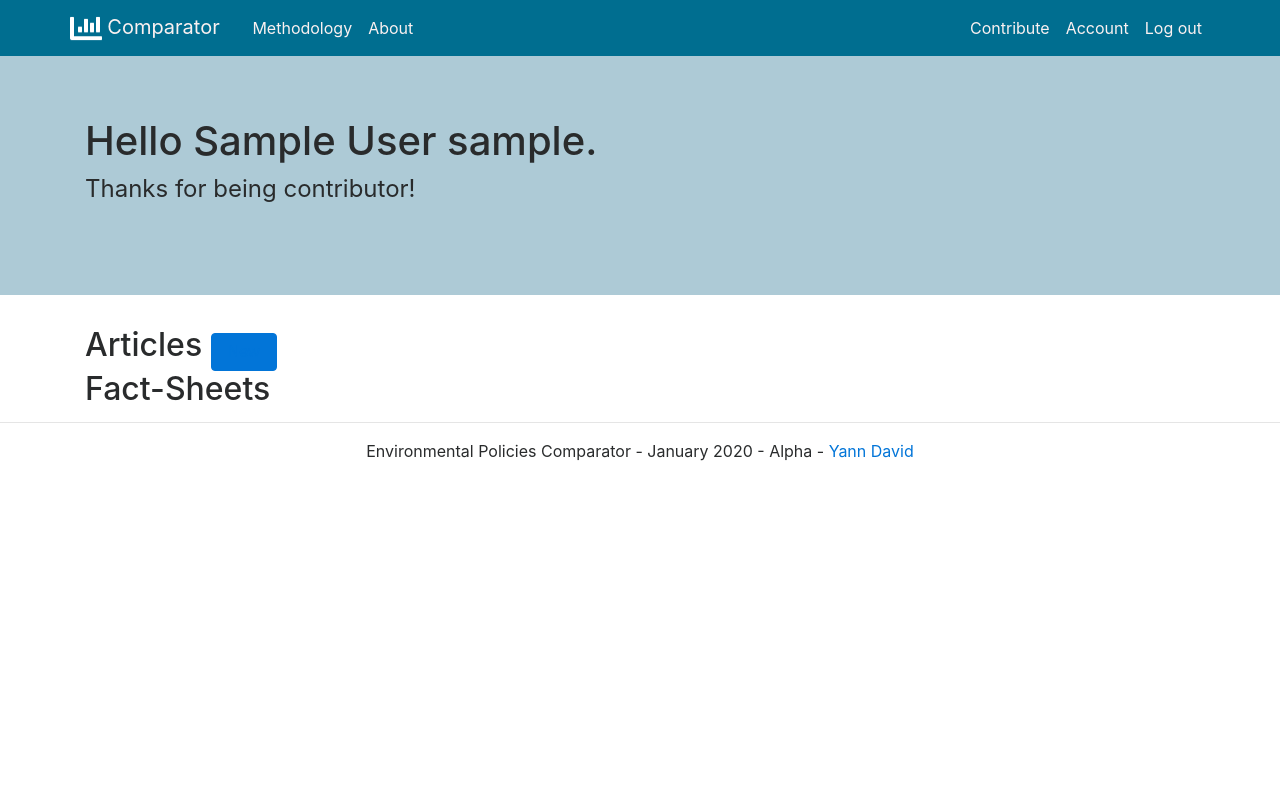
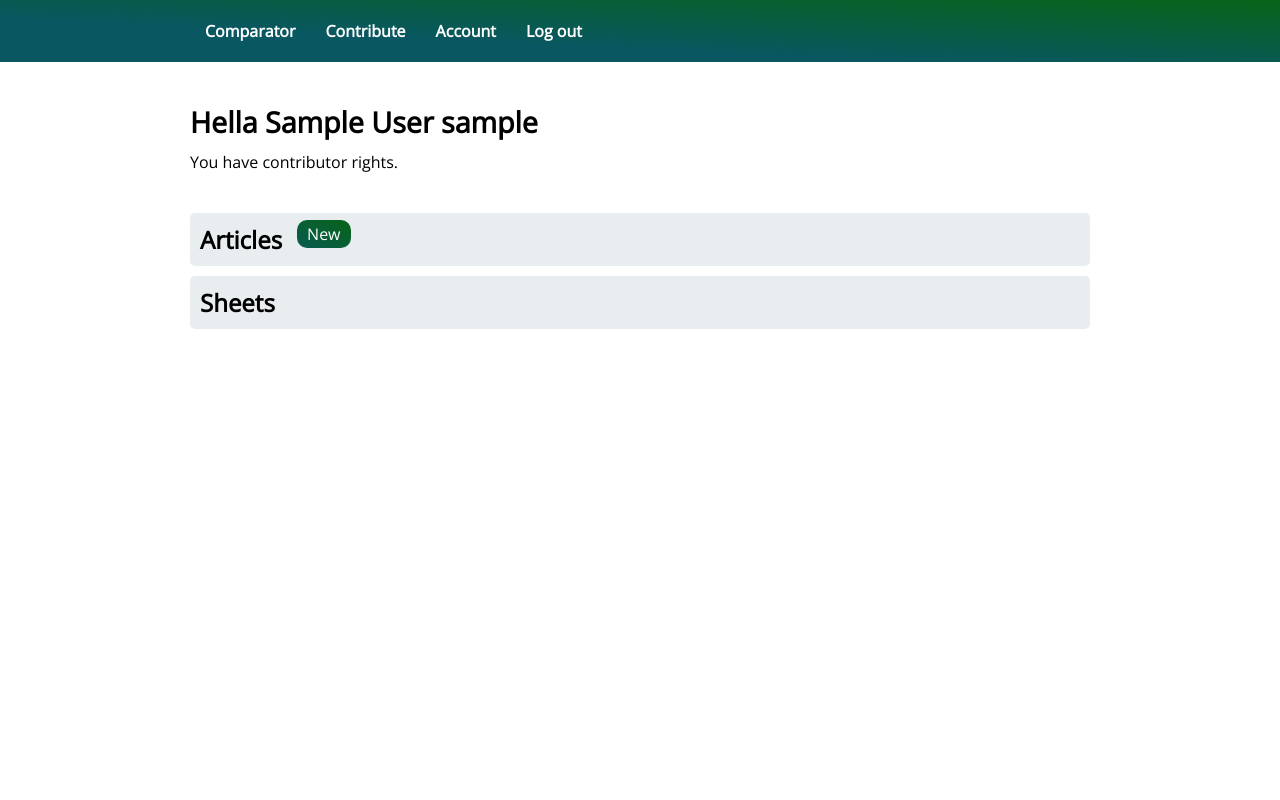
Before and after one commit to TrellixVulnTeam/policy-comparator_KDFX, a Flask app: page /contribute in a window 1280 px wide. Run offline with Flask 2, Linux system fonts and the light colour scheme; the visitor is signed in with stand-in values (Sample User, id 1); data comes from the database, SQL or seed files in the repository; both versions use the stored data as it was after the commit; data that the repository does not hold is empty; parts of the project's set-up code (start-up, migrations or seed data) failed here and were passed over; some libraries are stand-ins or nearby versions.

Commit message:
first changes interface' git push

```diff
--- a/app/static/css/mystyle.css
+++ b/app/static/css/contributor.css
@@ -1,31 +1,82 @@
-/* Css reset */
+/* Contributor Interface css - extends home.css */
+/* Edited by Yann David - February 2021 */
 
-/* html, body, div, span, applet, object, iframe,
-h1, h2, h3, h4, h5, h6, p, blockquote, pre,
-a, abbr, acronym, address, big, cite, code,
-del, dfn, em, img, ins, kbd, q, s, samp,
-small, strike, strong, sub, sup, tt, var,
-b, u, i, center,
-dl, dt, dd, ol, ul, li,
-fieldset, form, label, legend,
-table, caption, tbody, tfoot, thead, tr, th, td,
-article, aside, canvas, details, embed,
-figure, figcaption, footer, header, hgroup,
-menu, nav, output, ruby, section, summary,
-time, mark, audio, video {
-	margin: 0;
-	padding: 0;
-	border: 0;
-	font-size: 100%;
-	font: inherit;
-	vertical-align: baseline;
-} */
+/* NAVBAR SETTINGS */
 
-/* C'est parti */
-body {
-  font-family: "Noto Sans JP", sans-serif;
-  margin-top: 56px;
+.navbar {
+  list-style-type: none;
+  display: flex;
+  align-items: center;
+  justify-content: left;
+  flex-direction: row;
+  padding: 20px 0px;
 }
+
+.navbar li {
+  display: inline;
+  margin: 0px 15px;
+}
+
+.navbar a {
+  text-decoration: none;
+  font-weight: 600;
+}
+
+.navbar a:visited,
+.navbar a:link {
+  color: white;
+}
+
+.navbar a:hover,
+.navbar a:active {
+  font-weight: bold;
+}
+
+/* CONTRIBUTION GENERAL SETTINGS */
+
+.containerContribute {
+  width: 900px;
+  margin: 0px auto;
+}
+
+.topMargin {
+  margin-top: 40px;
+}
+
+.h1Contribute {
+  text-align: left;
+}
+
+.sectionHead {
+  float: left;
+  margin-right: 15px;
+}
+
+.buttonContribute {
+  color: white;
+  text-decoration: none;
+  border-radius: 10px;
+  background: linear-gradient(
+    to right top,
+    rgb(8, 87, 97) -30%,
+    rgb(7, 100, 24) 100%
+  );
+  padding: 3px 10px;
+}
+
+.modules {
+  display: flex;
+  flex-direction: column;
+}
+
+.moduleFull {
+  background-color: rgba(224, 232, 235, 0.733);
+  padding: 10px 10px;
+  border-radius: 5px;
+  margin-bottom: 10px;
+}
+
+/*
 h1 {
   font-size: 35px;
 }
@@ -62,7 +113,7 @@
   background-size: cover;
   background-position: center;
   z-index: 9000;
-}
+} */
 
 .bannerHome {
   display: flex;
--- a/app/static/css/style.css
+++ b/app/static/css/home.css
@@ -1,4 +1,4 @@
-/* Personal webpage css */
+/* User interface css */
 /* Edited by Yann David - February 2021 */
 
 /******* GENERAL SETTINGS ************************************/
--- a/app/templates/base.html
+++ b/app/templates/base.html
@@ -6,17 +6,22 @@
       <meta charset="utf-8">
       <!-- icon -->
       <link rel="icon" href="../static/images/icone.svg">
+
+      <!-- Adding google font -->
+      <link rel="stylesheet" href="https://fonts.googleapis.com/css?family=Open+Sans">
+      <!-- CSS link -->
+      <link rel="stylesheet" media="screen" href="{{ url_for('static', filename='css/home.css') }}">
+      <link rel="stylesheet" media="screen" href="{{ url_for('static', filename='css/contributor.css') }}">
+
         <!-- Bootstrap CSS -->
-        <link rel="stylesheet" href="{{ url_for('static', filename='css/mystyle.css') }}">
-        <link rel="stylesheet" href="{{ url_for('static', filename='css/bootstrap.css') }}">
+        <!-- <link rel="stylesheet" href="{{ url_for('static', filename='css/mystyle.css') }}">
+        <link rel="stylesheet" href="{{ url_for('static', filename='css/bootstrap.css') }}">     -->
 
-        <!--Font Awesome-->
-        <!-- <script src="https://kit.fontawesome.com/8c50a9fa48.js" crossorigin="anonymous"></script> -->
 
         <!-- Google font Noto Sans Jp -->
-        <link rel="preconnect" href="https://fonts.gstatic.com">
-        <link href="https://fonts.googleapis.com/css2?family=Noto+Sans+JP:wght@100;300&display=swap" rel="stylesheet">
-        <!--Content-->
+        <!-- <link rel="preconnect" href="https://fonts.gstatic.com">
+        <link href="https://fonts.googleapis.com/css2?family=Noto+Sans+JP:wght@100;300&display=swap" rel="stylesheet">  -->
+        <!--Content -->
         {% block head %}
         <title>
             {% block title %}{% endblock %}Environmental Policies Comparator
@@ -24,53 +29,30 @@
         {% endblock %}
         <meta name="viewport" content="width=device-width">
     </head>
-    <header>
-      <nav class="navbar fixed-top navbar-toggleable-xl navbar-light navbarText">
-        <div class="container">
-          <a class="navbar-brand ml-auto navbarText" href="{{ url_for('main.index') }}">
-            <!-- <i class="far fa-chart-bar"></i>  -->
-            <img class="icon" src="../static/images/icone.png" alt="chart">
-            Comparator
-          </a>
-          <div class="navbar-collapse collapse ml-auto">
-            <ul class="navbar-nav">
-              <li class="nav-item">
-                <a class="nav-link navbarText" href="#">Methodology</a>
-              </li>
-              <li class="nav-item">
-                <a class="nav-link navbarText" href="{{ url_for('main.project') }}">About</a>
-              </li>
-            </ul>
-          </div>
+    <body>
+      <div class="background">
+        <ul class="navbar containerContribute">
+          <li>
+            <a href="{{ url_for('main.index') }}">Comparator</a>
+          </li>
           {% if current_user.is_authenticated %}
-          <div class="navbar-collapse collapse ml-auto">
-            <ul class="navbar-nav ml-auto">
-              <li class="nav-item">
-                <a class="nav-link navbarText" href="{{ url_for('contribution.contribute') }}">Contribute</a>
-              </li>
-              <li class="nav-item">
-                <a class="nav-link navbarText" href="{{ url_for('users.account') }}">Account</a>
-              </li>
-              <li class="nav-item">
-                <a class="nav-link navbarText" href="{{ url_for('users.logout') }}">Log out</a>
-              </li>
-            </ul>
-          </div>
+          <li>
+            <a href="{{ url_for('contribution.contribute') }}">Contribute</a>
+          </li>
+          <li>
+            <a href="{{ url_for('users.account') }}">Account</a>
+          </li>
+          <li>
+            <a href="{{ url_for('users.logout') }}">Log out</a>
+          </li>
           {% else %}
-          <div class="navbar-collapse collapse ml-auto">
-            <ul class="navbar-nav ml-auto">
-              <li class="nav-item">
-                <a class="nav-link navbarText" href="/login">Log in</a>
-              </li>
-            </ul>
-          </div>
+          <li>
+            <a href="/login">Log in</a>
+          </li>
           {% endif %}
+        </ul>
+      </div>
 
-        </div>
-      </nav>
-    </header>
-
-    <body>
 
         {% with messages = get_flashed_messages(with_categories=true) %}
         {% if messages %}
@@ -91,8 +73,8 @@
       <script src="https://cdn.jsdelivr.net/npm/bootstrap@4.5.3/dist/js/bootstrap.bundle.min.js" integrity="sha384-ho+j7jyWK8fNQe+A12Hb8AhRq26LrZ/JpcUGGOn+Y7RsweNrtN/tE3MoK7ZeZDyx" crossorigin="anonymous"></script>
     </body>
       <!--Footer-->
-      <footer class="footerCustom">
+      <!-- <footer class="footerCustom">
           <hr>
           <p>Environmental Policies Comparator - January 2020 - Alpha - <a href="mailto:yann.collindavid@gmail.com">Yann David</a>
-        </footer>
+        </footer> -->
 </html>
--- a/app/templates/baseUser.html
+++ b/app/templates/baseUser.html
@@ -10,7 +10,7 @@
     <!-- Webpage title -->
     {% block head %}
     <title>
-        {% block title %}{% endblock %}EPC
+        {% block title %}{% endblock %} - EPC
     </title>
     {% endblock %}
     <meta name="viewport" content="width=device-width">
@@ -18,7 +18,7 @@
     <!-- Adding google font -->
     <link rel="stylesheet" href="https://fonts.googleapis.com/css?family=Open+Sans">
     <!-- CSS link -->
-    <link rel="stylesheet" media="screen" href="{{ url_for('static', filename='css/style.css') }}">
+    <link rel="stylesheet" media="screen" href="{{ url_for('static', filename='css/home.css') }}">
     <!-- JS homepage -->
     <script src="{{ url_for('static', filename = 'js/home.js') }}"></script>
 </head>
--- a/app/templates/contribute.html
+++ b/app/templates/contribute.html
@@ -5,31 +5,46 @@
 {{ super() }}
 {% endblock %}
 {% block content %}
-<div class="jumbotron jumbotron-fluid">
-  <div class = "container">
-      <h1>Hello {{ current_user.name }} {{ current_user.surname }}.</h1>
-      <legend class="border-bottom mb-4">Thanks for being {{ current_user.access }}!</legend>
+
+<!-- Page header -->
+<header class="containerContribute topMargin">
+  <h1 class="h1Contribute">Hella {{ current_user.name }} {{ current_user.surname }}</h1>
+  <legend>You have {{ current_user.access }} rights.</legend>
+</header>
+
+
+<div class="containerContribute topMargin modules">
+
+  <!-- Modification of posts -->
+  <div class="moduleFull">
+    <h2 class="sectionHead">Articles</h2>
+    <a  class="buttonContribute sectionContent" href="{{ url_for('contribution.new_article') }}">
+    New
+    </a>
+    {% for article in userarticle %}
+    <h4 class="titlePublication"><a href="{{ url_for('contribution.edit_article', article_id = article.id ) }}">{{ article.title }}</a></h4>
+    {% endfor %}
+
   </div>
+
+
+  <!-- Modification of sheets -->
+  <div class="moduleFull">
+    <h2 class="sectionHead">Sheets</h2>
+    {% for sheet in usersheets %}
+    <h4 class="titlePublication">
+      <a href="{{ url_for('contribution.edit_fact_sheet', fact_id = sheet.id ) }}">
+        {{ sheet.title }}
+        {{ sheet.date }}
+      </a>
+    </h4>
+    {% endfor %}
+  </div>
+
+
 </div>
 
-<!-- Modification of posts -->
-<div class="container mt-4">
-  <div>
-    <h2 class="mb-4 hContribute">Articles </h2>
-    <button type="button" class="btn btn-primary buttonContribute">
-      <a href="{{ url_for('contribution.new_article') }}">New</a>
-    </button
 
-  ></div>
 
-  {% for article in userarticle %}
-  <h4 class="titlePublication"><a href="{{ url_for('contribution.edit_article', article_id = article.id ) }}">{{ article.title }}</a></h4>
-  {% endfor %}
-
-  <h2>Fact-Sheets</h2>
-  {% for sheet in usersheets %}
-  <h4 class="titlePublication"><a href="{{ url_for('contribution.edit_fact_sheet', fact_id = sheet.id ) }}">{{ sheet.title }}</a></h4>
-  {% endfor %}
-</div>
 
 {% endblock %}
--- a/app/templates/edit_page.html
+++ b/app/templates/edit_page.html
@@ -12,7 +12,7 @@
     </div>
 </div>
 
-<div class="container">
+<div>
     <h2>Edit the page</h2>
     <form method="POST">
         {{ form.hidden_tag() }}
```
Also changed, not shown: app/templates/account.html (+6 -4 lines), app/templates/login.html (+7 -4 lines), app/data.db.
